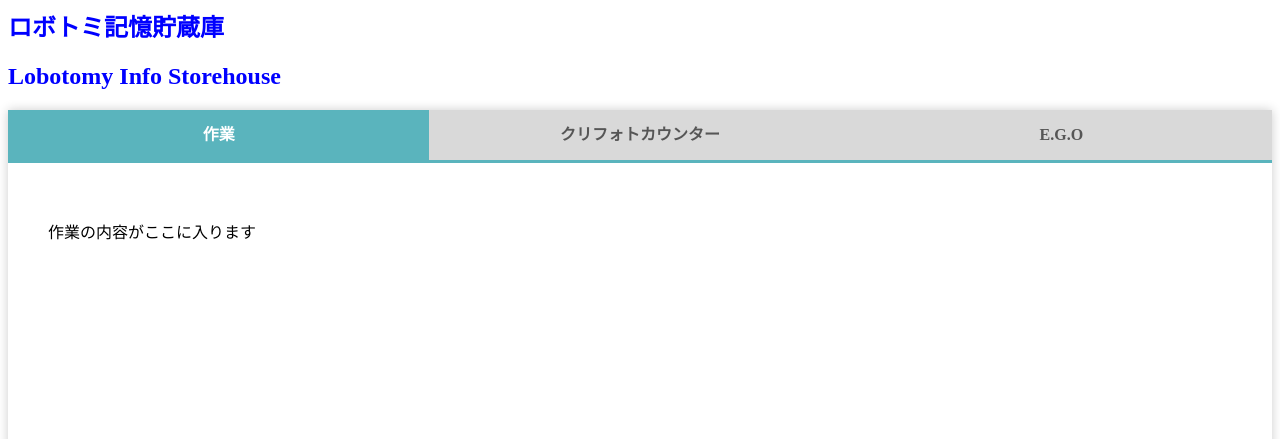
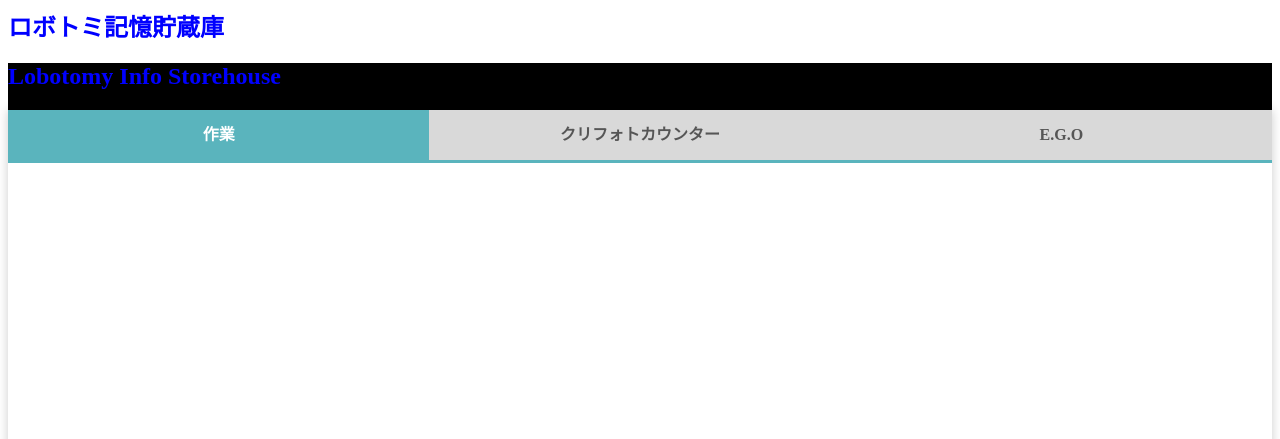
Before and after one commit to tucchy/LobotomyInfoStorehouse, a Flask app: page / in a window 1280 px wide. Shown: the top 439 px of the page. Run offline with Flask 2, Linux system fonts and the light colour scheme.

Commit message:
Update style.css

```diff
--- a/flaskr/static/style.css
+++ b/flaskr/static/style.css
@@ -4,7 +4,10 @@ h1{
 h2{
     color: blue;
 }
-
+section{
+background-color: black;
+color:white;
+}
 .tabs {
 margin-top: 50px;
 padding-bottom: 40px;
```
